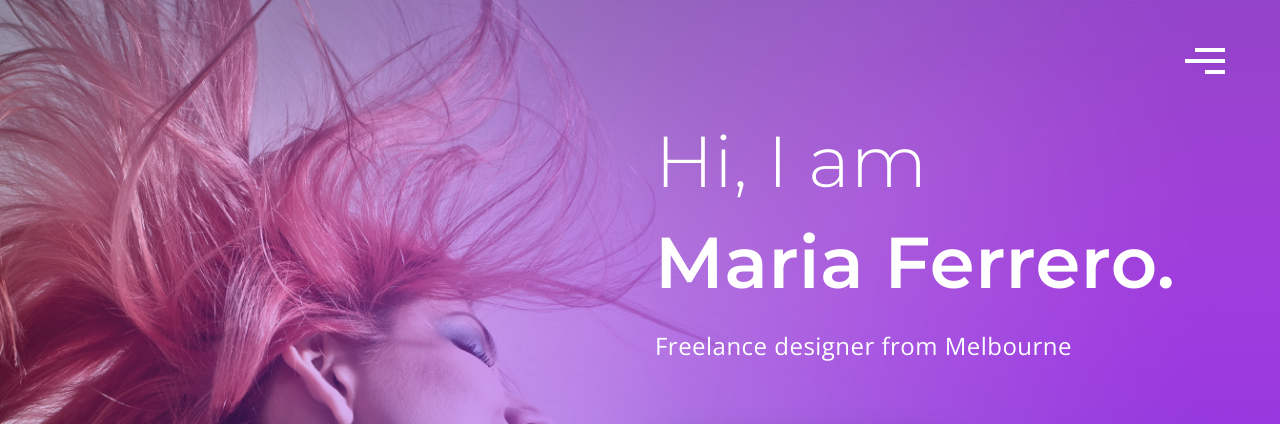
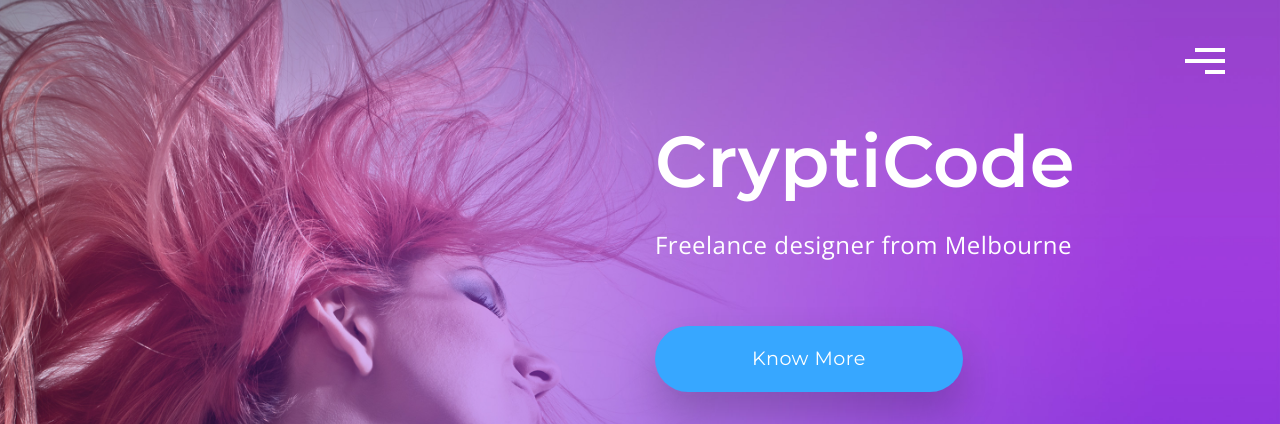
Before and after one commit to Geminitheman7/Crypticodetester, a plain HTML site: page index.html in a window 1280 px wide. Shown: the top 424 px of the page. Drawn offline with nearby package versions, Linux system fonts and the light colour scheme; a script that the page names is missing.

Commit message:
Update index.html

```diff
--- a/index.html
+++ b/index.html
@@ -50,7 +50,7 @@
               </nav>
               <!-- <a href="#" class="menu"><img src="assets/menu.png"></a> -->
               <div class="hero-text">
-                <h1><span>Hi, I am</span><br>Maria Ferrero.</h1>
+                <h1>CryptiCode</h1>
                 <h3>Freelance designer from Melbourne</h3>
                 <a href="#" class="btn btn-lg btn-primary">Know More</a>
                 <ul class="social-links">
```
